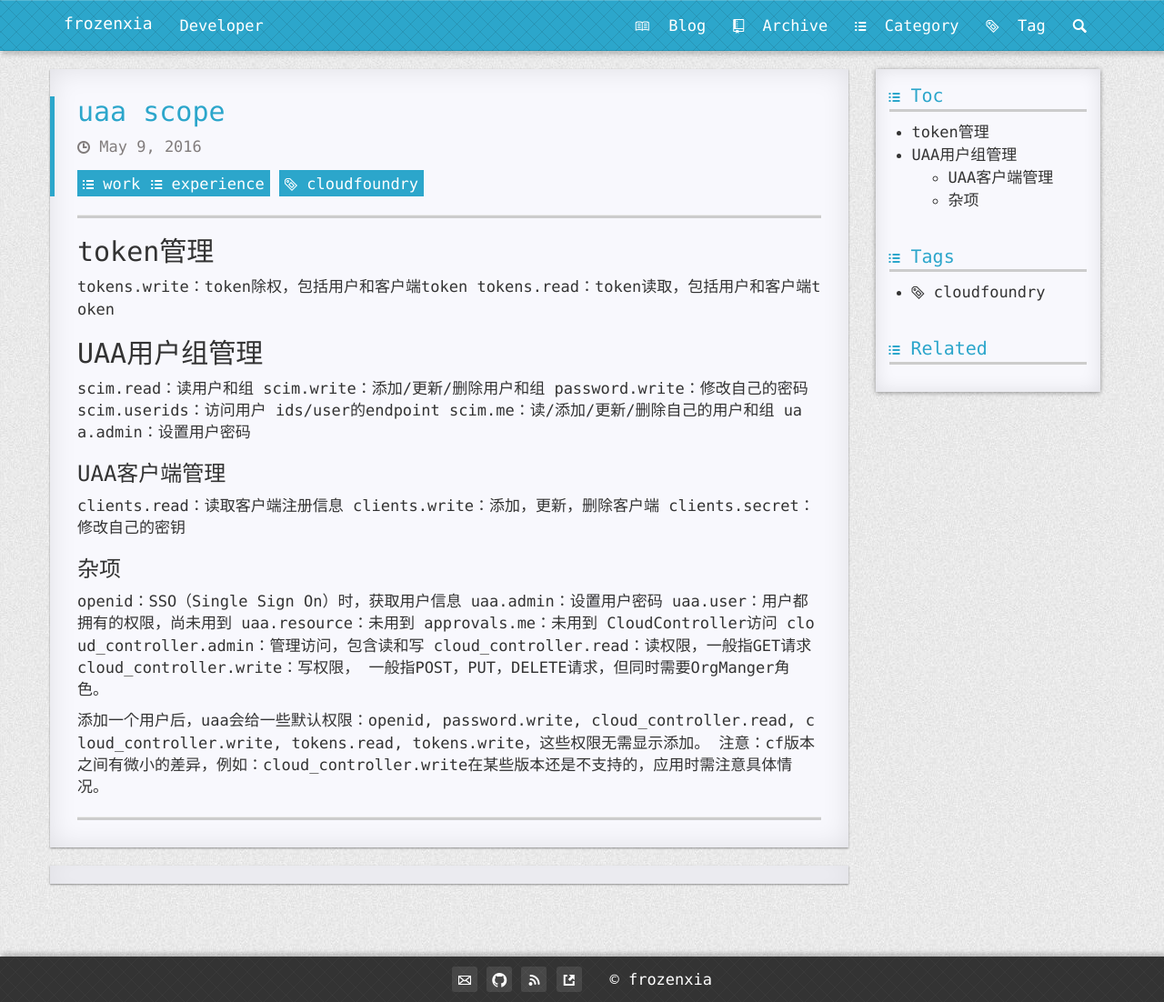
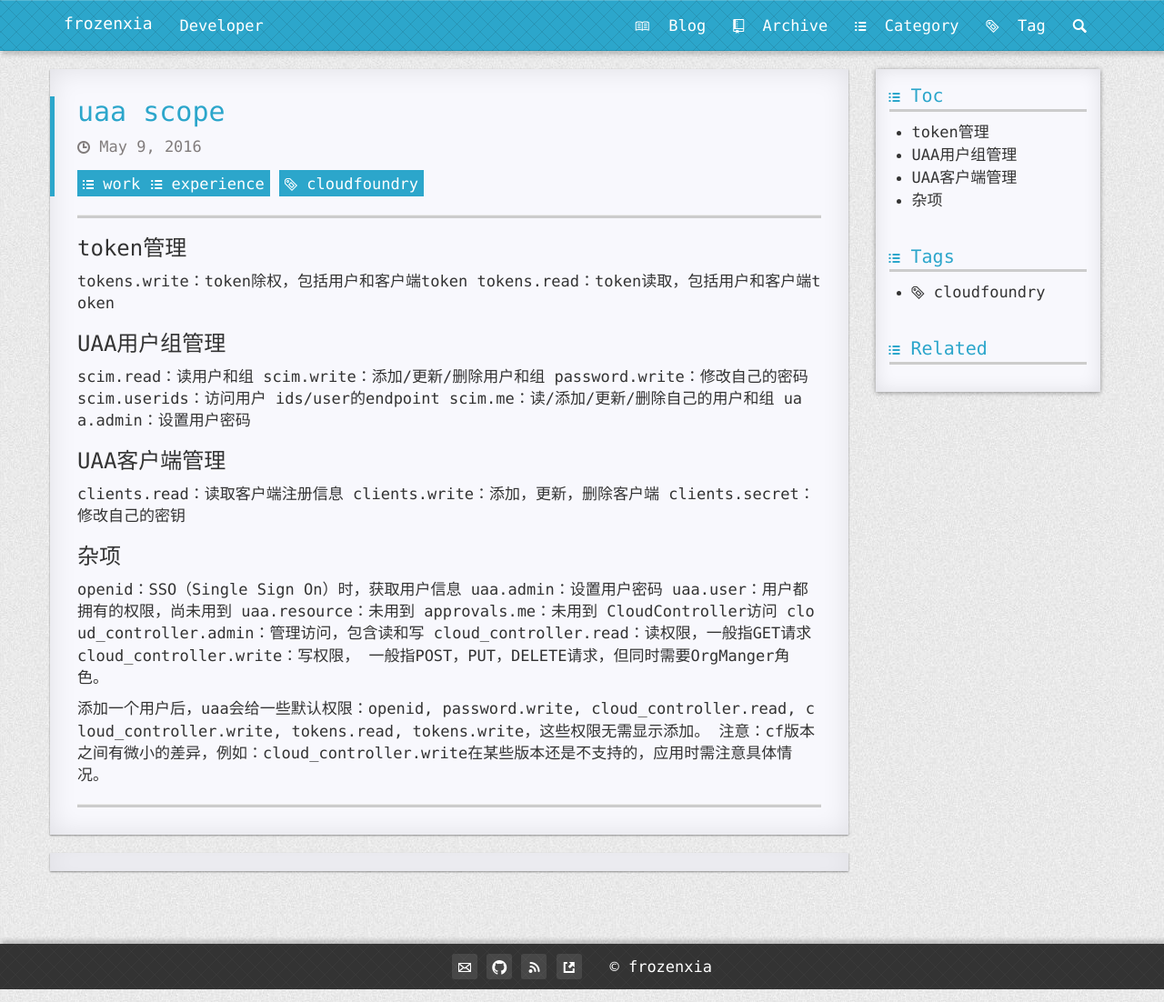
Before and after one commit to tinymindxx/frozenxia.github.io, a Jekyll site: the page built from _posts/2016-05-09-uaa-scope.md, in a window 1280 px wide. Shown: the whole page at 91% size. Built offline with Jekyll 4.4.1, drawn with Linux system fonts in a browser that asks for light colours; nearby versions of some CDN libraries; comment, search, counter and statistics services are not loaded.

```diff
--- a/_posts/2016-05-09-uaa-scope.md
+++ b/_posts/2016-05-09-uaa-scope.md
@@ -5,22 +5,29 @@ tags: cloudfoundry
 categories: work experience
 ---
 
-## token管理
+### token管理
+
 tokens.write：token除权，包括用户和客户端token
 tokens.read：token读取，包括用户和客户端token
-## UAA用户组管理
+
+### UAA用户组管理
+
 scim.read：读用户和组
  scim.write：添加/更新/删除用户和组
  password.write：修改自己的密码
  scim.userids：访问用户 ids/user的endpoint
  scim.me：读/添加/更新/删除自己的用户和组
  uaa.admin：设置用户密码
+
 ### UAA客户端管理
- clients.read：读取客户端注册信息
+
+clients.read：读取客户端注册信息
  clients.write：添加，更新，删除客户端
  clients.secret：修改自己的密钥
+
 ### 杂项
- openid：SSO（Single Sign On）时，获取用户信息
+
+openid：SSO（Single Sign On）时，获取用户信息
  uaa.admin：设置用户密码
  uaa.user：用户都拥有的权限，尚未用到
  uaa.resource：未用到
```
